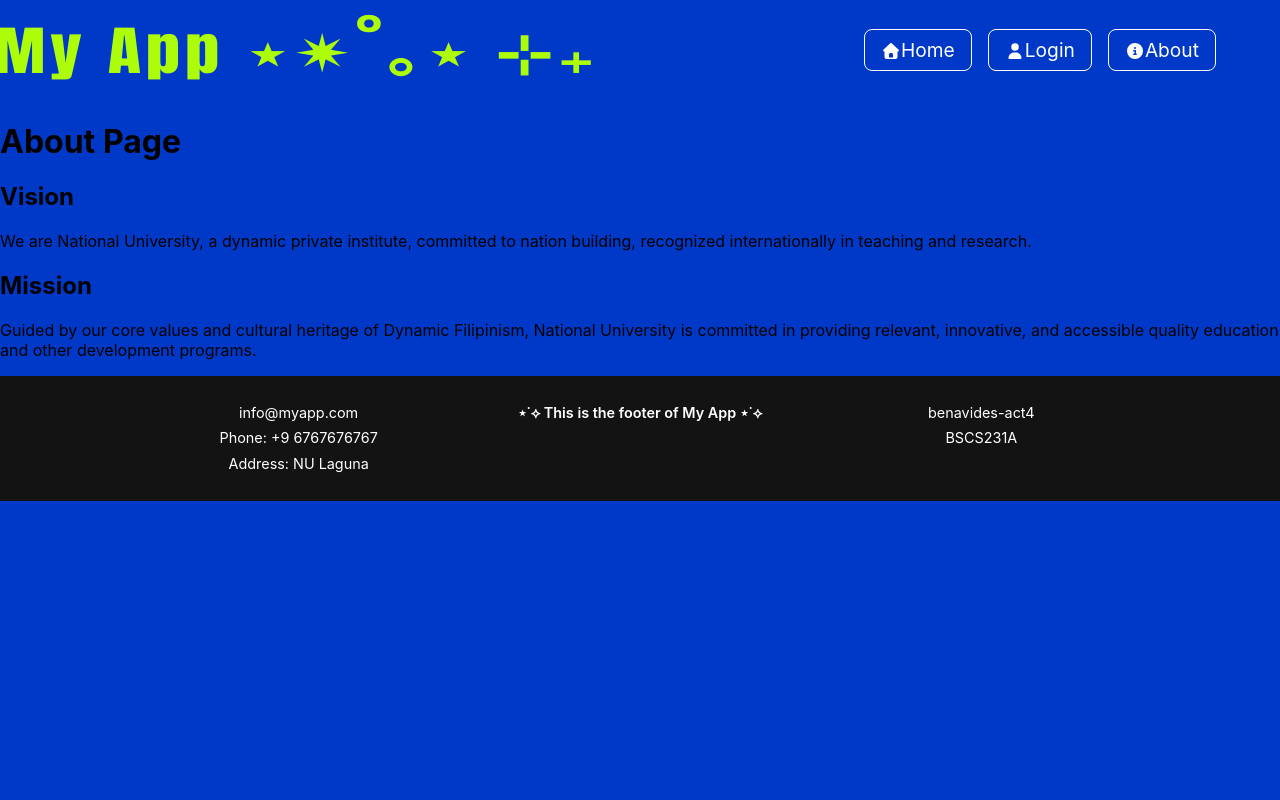
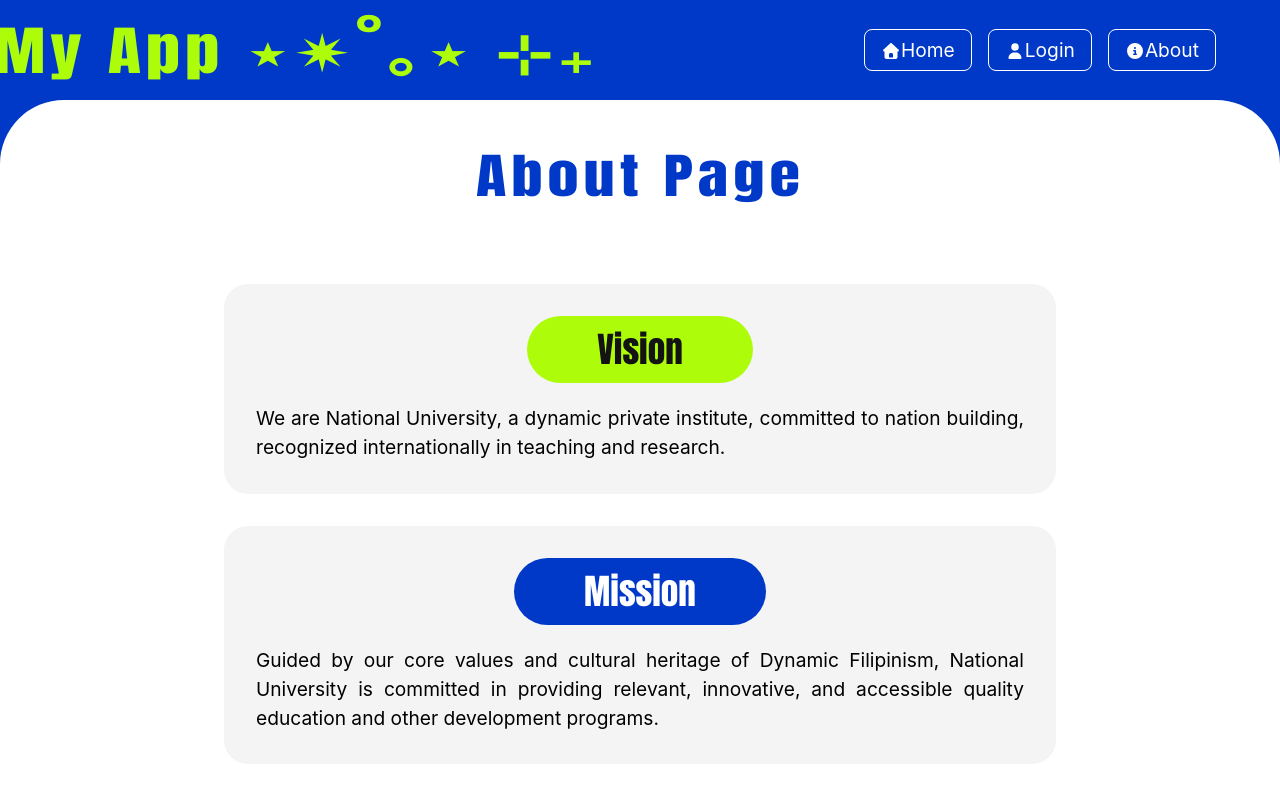
Before and after one commit to mecsung/CTAPDEVL-BSCS231A, a React (Create React App) app in the folder frontend/: page /about in a window 1280 px wide. Shown: the top 800 px of the page. Built offline with nearby package versions, Linux system fonts and the light colour scheme.

Commit message:
Update Login and About page design

```diff
--- a/frontend/src/index.css
+++ b/frontend/src/index.css
@@ -299,6 +299,164 @@ footer p {
   margin: 0.2em 0;
 }
 
+/* ABOUT PAGE */
+.about {
+  background-color: #ffffff;
+  min-height: 100vh;
+  display: flex;
+  flex-direction: column;
+  align-items: center;
+
+  border-radius: 4em 4em 0 0;
+  padding: 2.5em 0 4em 0;
+}
+
+/* ABOUT MAIN TITLE */
+.about>h1 {
+  font-family: 'Impact', sans-serif;
+  font-size: 3em;
+  color: #0039c8;
+  letter-spacing: 0.08em;
+  transform: scaleX(1.3);
+  margin: 0 0 1.5em 0;
+}
+
+/* VISION & MISSION CARDS */
+.about .vision,
+.about .mission {
+  width: 65%;
+  background-color: #f4f4f4;
+
+  display: flex;
+  flex-direction: column;
+  align-items: center;
+
+  padding: 2em;
+  margin-bottom: 2em;
+  border-radius: 1.5em;
+
+  transition: transform 0.3s ease-in-out;
+}
+
+.about .vision:hover,
+.about .mission:hover {
+  transform: scale(1.05);
+}
+
+/* SECTION HEADERS */
+.about .vision h2,
+.about .mission h2 {
+  font-family: 'Impact', sans-serif;
+  font-size: 2.2em;
+  margin: 0 0 0.6em 0;
+  padding: 0.2em 2em;
+  border-radius: 999px;
+}
+
+/* COLOR VARIANTS */
+.about .vision h2 {
+  background-color: #adfc0a;
+  color: #131313;
+}
+
+.about .mission h2 {
+  background-color: #0039c8;
+  color: #ffffff;
+}
+
+/* TEXT */
+.about .vision p,
+.about .mission p {
+  font-size: 1.2em;
+  line-height: 1.5;
+  text-align: justify;
+  margin: 0;
+}
+
+/* LOGIN PAGE */
+.login {
+  background-color: #ffffff;
+  min-height: 100vh;
+
+  display: flex;
+  justify-content: center;
+  align-items: center;
+
+  border-radius: 4em 4em 0 0;
+}
+
+/* LOGIN CARD */
+.login-box {
+  width: 50%;
+  background-color: #f4f4f4;
+
+  padding: 3em 2em;
+  border-radius: 1.5em;
+
+  display: flex;
+  flex-direction: column;
+  align-items: center;
+
+  box-shadow: 0 12px 30px rgba(0, 0, 0, 0.2);
+}
+
+/* LOGIN TITLE */
+.login-box h1 {
+  font-family: 'Impact', sans-serif;
+  font-size: 3em;
+  color: #0039c8;
+  letter-spacing: 0.08em;
+  margin-bottom: 1em;
+  margin-top: 0;
+}
+
+/* FORM */
+.login-box form {
+  width: 100%;
+  display: flex;
+  flex-direction: column;
+  gap: 1em;
+}
+
+/* INPUTS */
+.login-box input {
+  padding: 0.7em;
+  font-size: 1.1em;
+
+  border-radius: 0.5em;
+  border: 1px solid #ccc;
+
+  outline: none;
+}
+
+.login-box input:focus {
+  border-color: #0039c8;
+  box-shadow: 0 0 0 2px rgba(0, 57, 200, 0.2);
+}
+
+/* LOGIN BUTTON */
+.login-box button {
+  background-color: #0039c8;
+  color: #ffffff;
+
+  border: none;
+  border-radius: 999px;
+
+  padding: 0.7em;
+  font-size: 1em;
+  font-weight: bold;
+
+  cursor: pointer;
+}
+
+.login-box button:hover {
+  background-color: #adfc0a;
+  color: #0039c8;
+  transition: 0.3s ease-in-out;
+}
+
+
+
 /* RESPONSIVE */
 @media (max-width: 900px) {
   .home-layout {
@@ -327,4 +485,14 @@ footer p {
     grid-template-columns: 1fr;
     gap: 1em;
   }
+
+  .about .vision,
+  .about .mission {
+    width: 90%;
+  }
+
+  .login-box {
+    width: 90%;
+
+  }
 }
```
